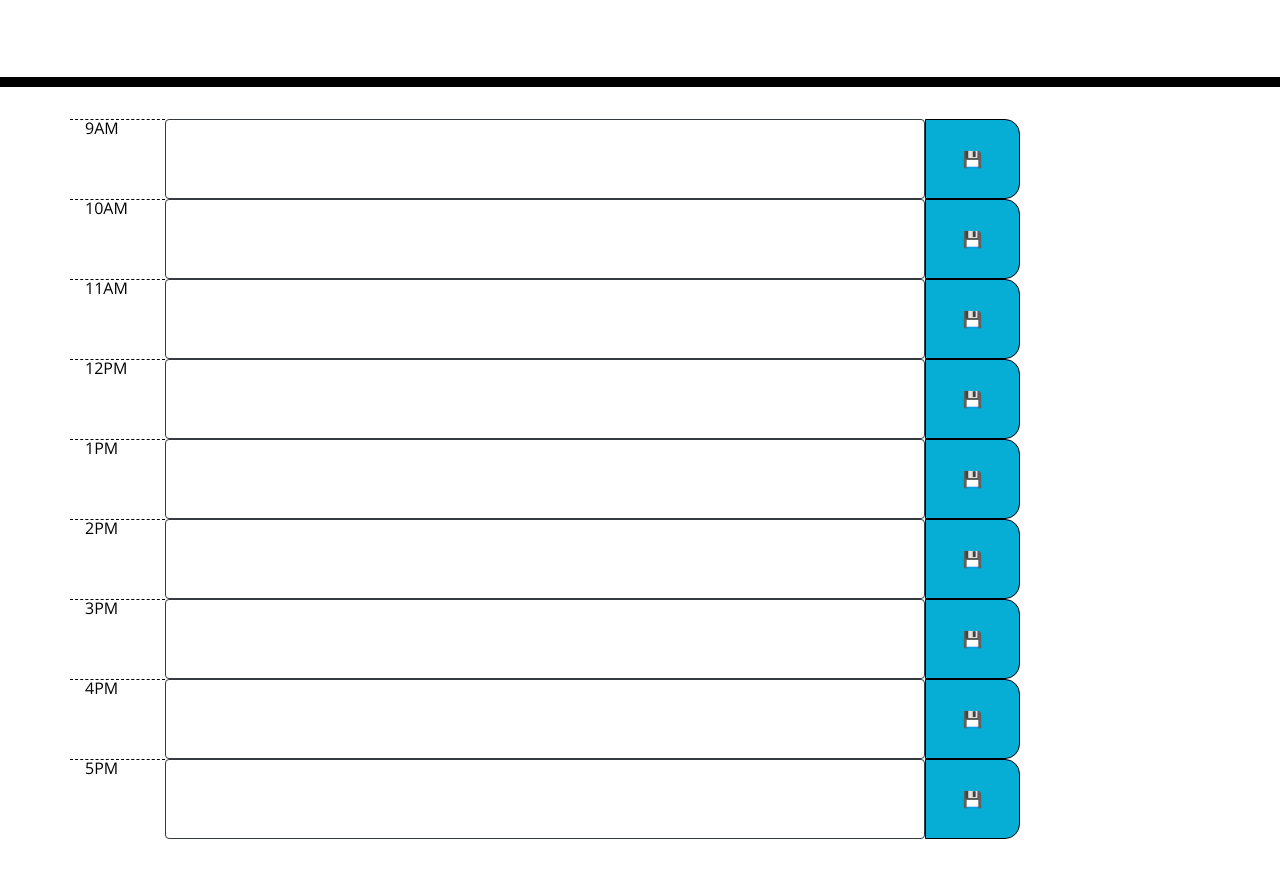
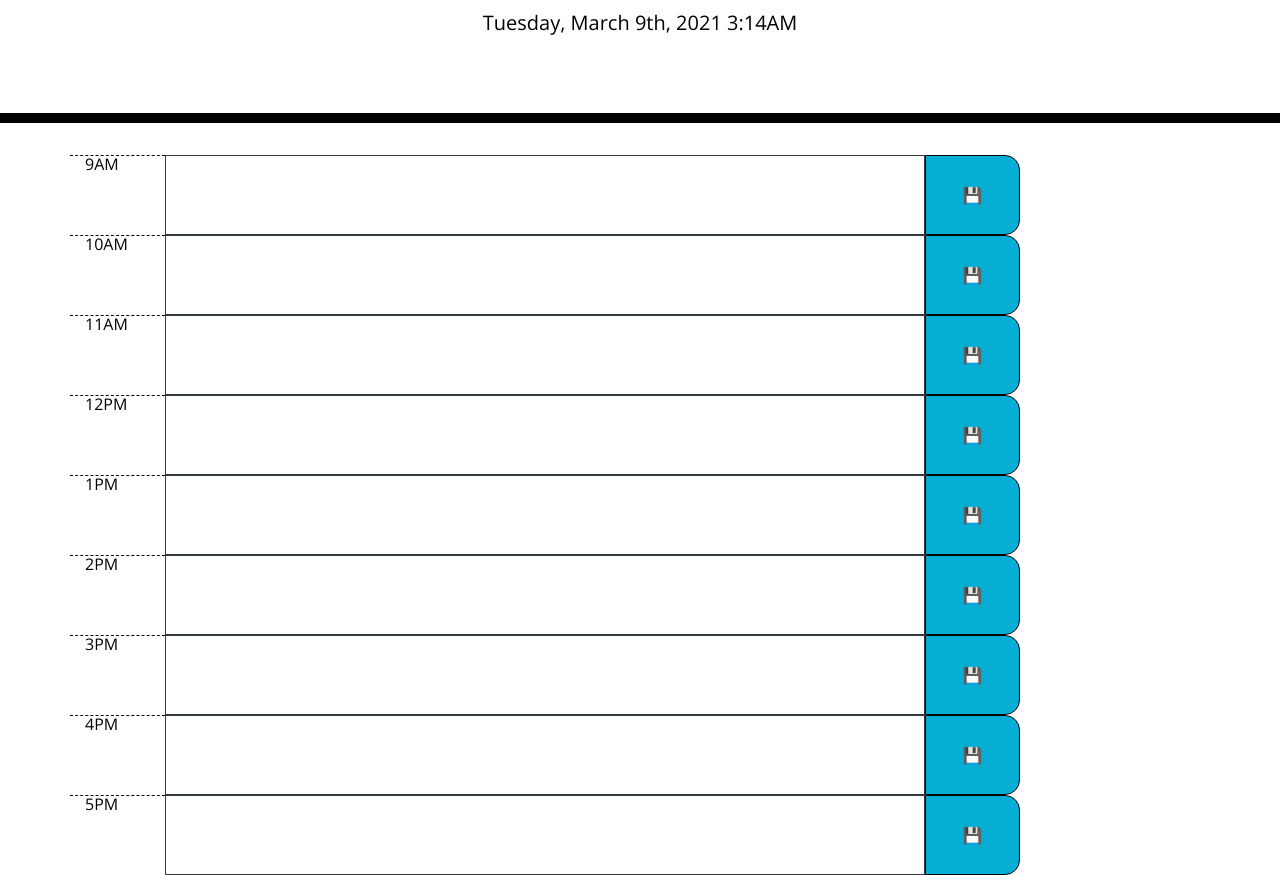
Before and after one commit to BiggRonn/WorkScheduleRWH, a plain HTML site: page index.html in a window 1280 px wide. Shown: the part 181-1056 px from the top of the page. Before the commit the page ends 1020 px from the top, so only its background shows below. Drawn offline with nearby package versions, Linux system fonts and the light colour scheme.

Commit message:
link and messages in readme, complete functions

```diff
--- a/assets/script.js
+++ b/assets/script.js
@@ -1,7 +1,7 @@
 $(document).ready(function(){
 
     var currentDay = $("#currentDay");
-    var time9 = $("#9");
+    $("#9").val(localStorage.getItem("9"));
     var time10 = $("#10");
     var time11 = $("#11");
     var time12 = $("#12");
@@ -11,7 +11,22 @@ $(document).ready(function(){
     var time16 = $("#16");
     var time17 = $("#17");
 
+    time10.val("")
     currentDay.text(moment().format("dddd, MMMM Do, YYYY h:mmA"));
+
+    console.log(localStorage.getItem("9"));
+
+
+
+    $(".saveBtn").on("click", function(){
+        console.log($(this).siblings(".textarea").val())
+        var hour = $(this).siblings(".textarea").attr("id")
+        var task = $(this).siblings(".textarea").val()
+        localStorage.setItem(hour, task);
+
+    })
+
+    //time9.addClass("bg-danger");
 
 
 
@@ -24,8 +39,6 @@ $(document).ready(function(){
 
 
 
-
-    console.log(time9.;
 
 
 })
--- a/index.html
+++ b/index.html
@@ -31,55 +31,55 @@
     <div class="container">
       <div class = "row">
         <div class = "hour col-1 align-items-center">9AM</div>
-        <textarea id = "9" class = "textarea form-control border border-dark col-8"></textarea>
-        <button class = "saveBtn col-1 align-items-center justify-content-center">&#128190</button>
+        <textarea id = "9" class = "textarea description form-control border border-dark rounded-0 col-8"></textarea>
+        <button id = "button9" class = "saveBtn col-1 align-items-center justify-content-center">&#128190</button>
       </div>
 
       <div class = "row">
         <div class = "hour col-1 align-items-center">10AM</div>
-        <textarea id = "10" class = "textarea border border-dark form-control col-8"></textarea>
+        <textarea id = "10" class = "textarea description border border-dark rounded-0 form-control col-8"></textarea>
         <button class = "saveBtn col-1 align-items-center justify-content-center">&#128190</button>
       </div>
 
       <div class = "row">
         <div class = "hour col-1 align-items-center">11AM</div>
-        <textarea id = "11" class = "textarea border border-dark form-control  col-8"></textarea>
+        <textarea id = "11" class = "textarea description border border-dark rounded-0 form-control  col-8"></textarea>
         <button class = "saveBtn col-1 align-items-center justify-content-center">&#128190</button>
       </div>
 
       <div class = "row">
         <div class = "hour col-1 align-items-center">12PM</div>
-        <textarea id = "12" class = "textarea border border-dark form-control col-8"></textarea>
+        <textarea id = "12" class = "textarea description border border-dark rounded-0 form-control col-8"></textarea>
         <button class = "saveBtn col-1 align-items-center justify-content-center">&#128190</button>
       </div>
 
       <div class = "row">
         <div class = "hour col-1 align-items-center">1PM</div>
-        <textarea id = "13" class = "textarea border border-dark form-control col-8"></textarea>
+        <textarea id = "13" class = "textarea description border border-dark rounded-0 form-control col-8"></textarea>
         <button class = "saveBtn col-1 align-items-center justify-content-center">&#128190</button>
       </div>
 
       <div class = "row">
         <div class = "hour col-1 align-items-center">2PM</div>
-        <textarea id = "14" class = "textarea border border-dark form-control col-8"></textarea>
+        <textarea id = "14" class = "textarea description border border-dark rounded-0 form-control col-8"></textarea>
         <button class = "saveBtn col-1 align-items-center justify-content-center">&#128190</button>
       </div>
 
       <div class = "row">
         <div class = "hour col-1 align-items-center">3PM</div>
-        <textarea id = "15" class = "textarea border border-dark form-control col-8"></textarea>
+        <textarea id = "15" class = "textarea description border border-dark rounded-0 form-control col-8"></textarea>
         <button class = "saveBtn col-1 align-items-center justify-content-center">&#128190</button>
       </div>
 
       <div class = "row">
         <div class = "hour col-1 align-items-center">4PM</div>
-        <textarea id = "16" class = "textarea border border-dark form-control col-8"></textarea>
+        <textarea id = "16" class = "textarea description border border-dark rounded-0 form-control col-8"></textarea>
         <button class = "saveBtn col-1 align-items-center justify-content-center">&#128190</button>
       </div>
 
       <div class = "row">
         <div class = "hour col-1 align-items-center">5PM</div>
-        <textarea id = "17" class = "textarea border border-dark form-control col-8"></textarea>
+        <textarea id = "17" class = "textarea description border border-dark rounded-0 form-control col-8"></textarea>
         <button class = "saveBtn col-1 align-items-center justify-content-center">&#128190</button>
       </div>
 
```
Also changed, not shown: assets/wsdcap.PNG (added), 1 other file.
